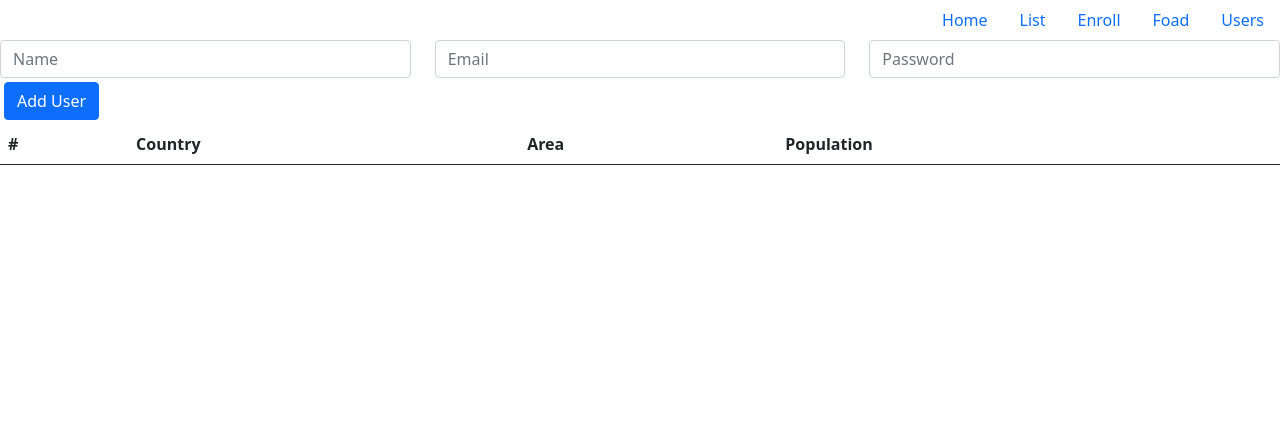
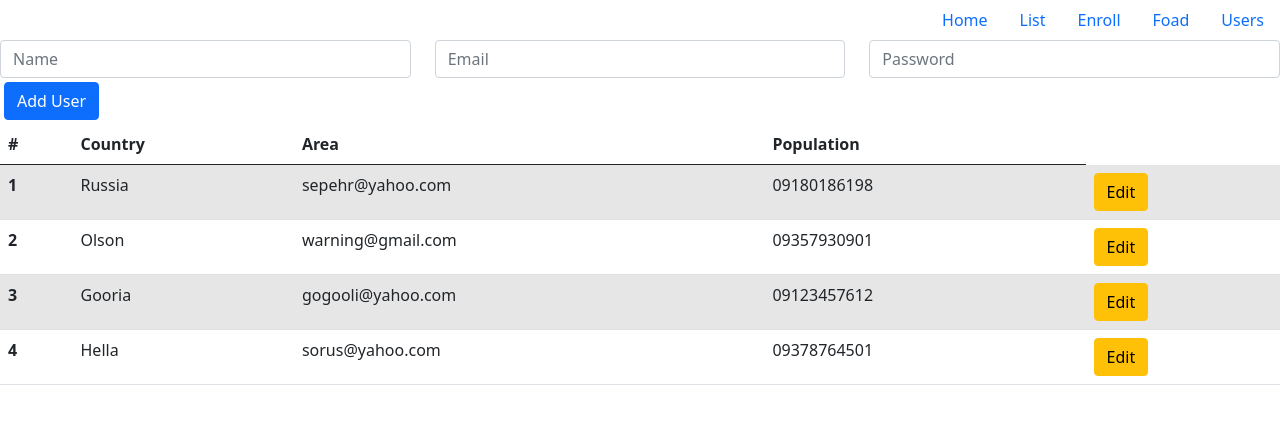
Before and after one commit to separse/angular-edureka, an Angular app: page /users in a window 1280 px wide. Shown: the top 424 px of the page. Built offline with nearby package versions, Linux system fonts and the light colour scheme.

Commit message:
users-form-table-2

```diff
--- a/src/app/header/users/users-form/users-form.component.ts
+++ b/src/app/header/users/users-form/users-form.component.ts
@@ -7,37 +7,15 @@ import { User } from "../user-interface";
 })
 
 export class UsersFormComponent {
-    users: User[] = [
-        {
-            name: 'Russia',
-            email: 'sepehr@yahoo.com',
-            pass: '09180186198'
-        },
-        {
-            name: 'Olson',
-            email: 'warning@gmail.com',
-            pass: '09357930901'
-        },
-        {
-            name: 'Gooria',
-            email: 'gogooli@yahoo.com',
-            pass: '09123457612'
-        },
-        {
-            name: 'Hella',
-            email: 'sorus@yahoo.com',
-            pass: '09378764501'
-        }
-    ];
-    @Output() pushUser = new EventEmitter<User[]>();
+    user!: User;
+    @Output() pushUser = new EventEmitter<User>();
     public addUser(name: string, email: string, pass: string, e: Event) {
         e.preventDefault();
-        let user: User = {
+        this.user = {
             name: name,
             email: email,
             pass: pass
         }
-        this.users.push(user)
-        this.pushUser.emit(this.users);
+        this.pushUser.emit(this.user);
     }
 }
--- a/src/app/header/users/users-table/users-table.component.html
+++ b/src/app/header/users/users-table/users-table.component.html
@@ -10,9 +10,18 @@
     <tbody>
         <tr *ngFor="let user of users; index as i">
             <th scope="row">{{ i + 1 }}</th>
-            <td>{{ user.name }}</td>
+            <td>
+                <div *ngIf="editMode">
+                    <input type="text">
+                </div>
+                <div *ngIf="!editMode">
+                    {{ user.name }}
+                </div>
+
+            </td>
             <td>{{ user.email }}</td>
             <td>{{ user.pass }}</td>
+            <td><button class="btn btn-warning" (click)="showEdit()">Edit</button></td>
         </tr>
     </tbody>
 </table>
--- a/src/app/header/users/users-table/users-table.component.ts
+++ b/src/app/header/users/users-table/users-table.component.ts
@@ -8,4 +8,10 @@ import { User } from "../user-interface";
 
 export class UsersTableComponent {
     @Input() users!: User[];
+    editMode = false;
+    public showEdit() {
+        this.editMode == true;
+        console.log('true');
+
+    }
 }
--- a/src/app/header/users/users.component.ts
+++ b/src/app/header/users/users.component.ts
@@ -6,8 +6,30 @@ import { User } from "./user-interface";
     templateUrl: './users.component.html'
 })
 export class UsersComponent {
-    users!: User[];
-    pushUser(users: User[]) {
-        this.users = users;
+    users: User[] = [
+        {
+            name: 'Russia',
+            email: 'sepehr@yahoo.com',
+            pass: '09180186198'
+        },
+        {
+            name: 'Olson',
+            email: 'warning@gmail.com',
+            pass: '09357930901'
+        },
+        {
+            name: 'Gooria',
+            email: 'gogooli@yahoo.com',
+            pass: '09123457612'
+        },
+        {
+            name: 'Hella',
+            email: 'sorus@yahoo.com',
+            pass: '09378764501'
+        }
+    ];
+
+    pushUser(user: User) {
+        this.users.push(user);
     }
 }
```
